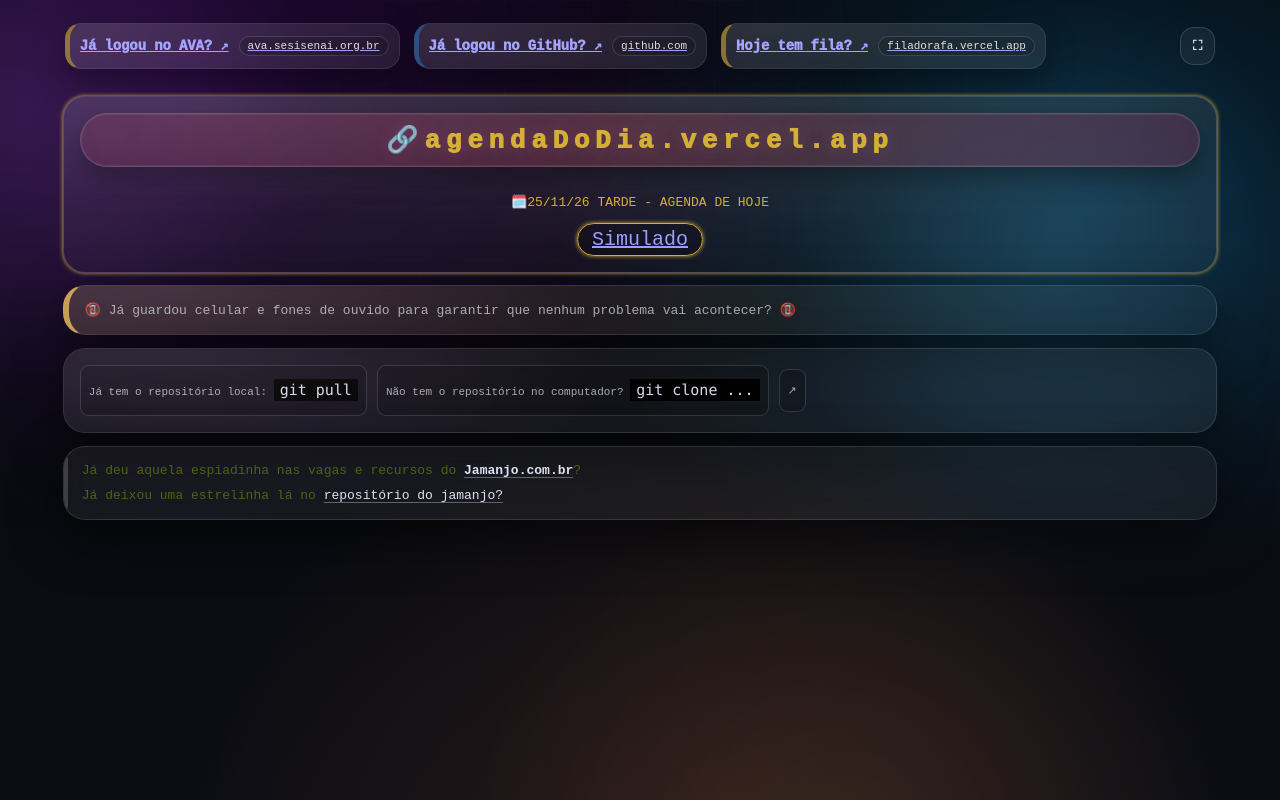
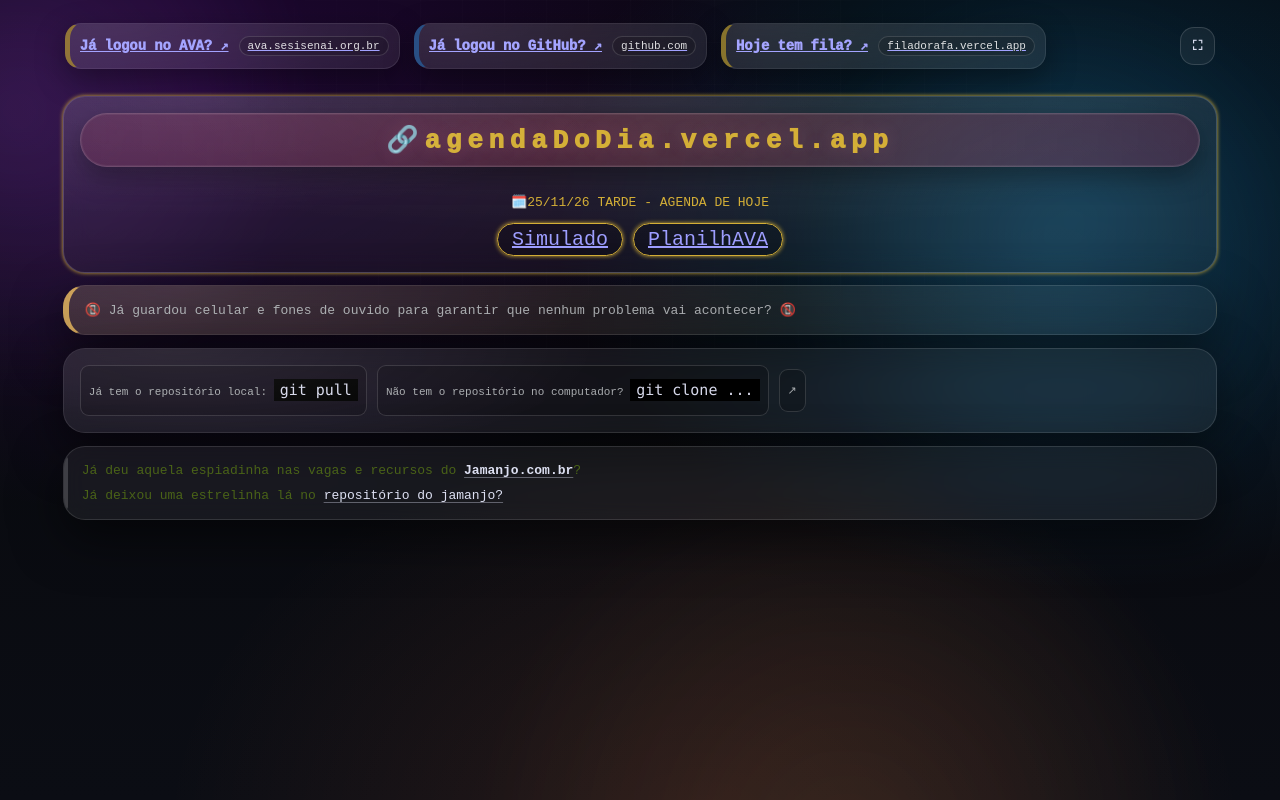
Before and after one commit to rafaellindemann/agendadodia, a plain HTML site: page index.html in a window 1280 px wide. Drawn offline with Linux system fonts and the light colour scheme.

Commit message:
Update index.html

```diff
--- a/index.html
+++ b/index.html
@@ -64,6 +64,7 @@
 
         <ul class="tarefas">
           <li class="tarefa"> <a href="https://drive.google.com/drive/folders/1T2Qa31iglU7ki1mKLfkhnq0zcH8NaWye?usp=sharing">Simulado</a> </li>
+          <li class="tarefa"> <a href="https://docs.google.com/spreadsheets/d/1b5bR9ybf7ubYVQssc0grx2ScxUJSwjPjxyrVvwGMa_g/edit?usp=sharing">PlanilhAVA</a> </li>
           <!-- <li class="tarefa"> TODOS OS EXERCÍCIOS DO {#0081} (prova será dia 18/11)</li>
           <li class="tarefa"> PREPARAÇÃO PRA APRESENTAÇÃO DO MUNDO SENAI PRA AMANHÃ </li>
           <li class="tarefa"> 1: SITE; 2: APRESENTAÇÃO; 3: FLYER (nome do projeto, pequeno resumo, link do site e nomes e contatos de vocês)</li> -->
```
